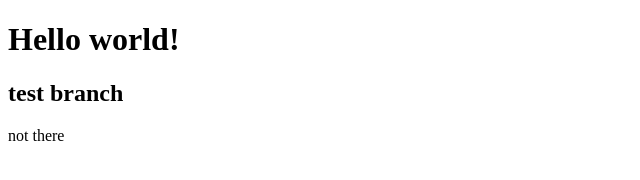
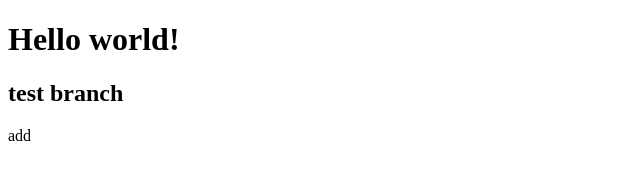
Before and after one commit to DrDue/test, a plain HTML site: page Index.html in a window 1280 px wide. Shown: the full height of the page, 0-640 px from the left. Drawn offline with Linux system fonts and the light colour scheme.

Commit message:
initial-2.0

```diff
--- a/Index.html
+++ b/Index.html
@@ -9,6 +9,6 @@
     <h1>Hello world!</h1>
     <h2>test branch</h2>
 
-    <div>not there</div>
+    <div>add</div>
 </body>
 </html>
```
